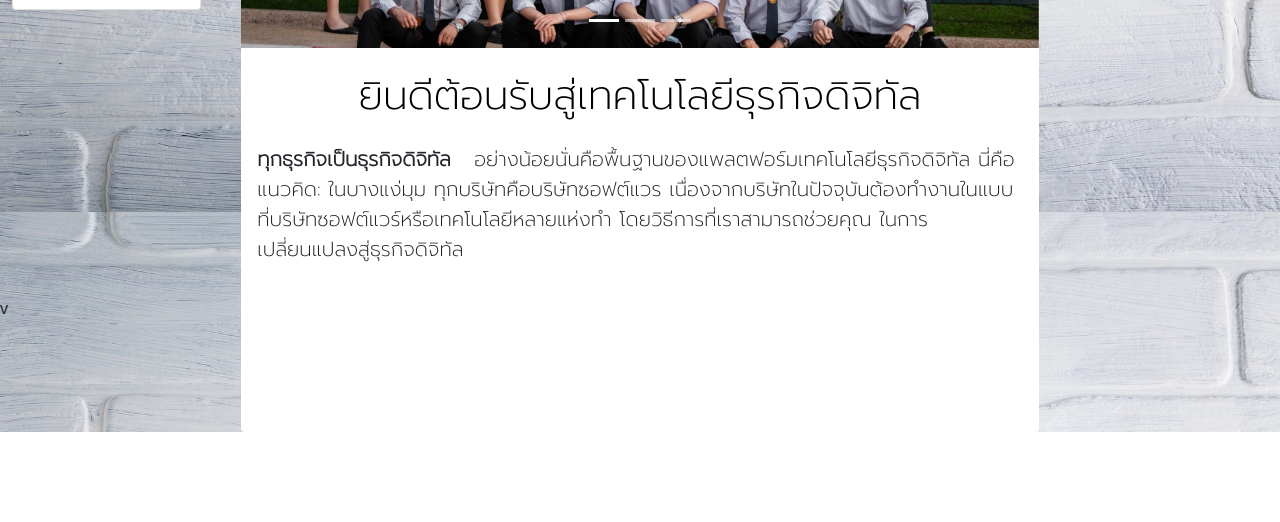
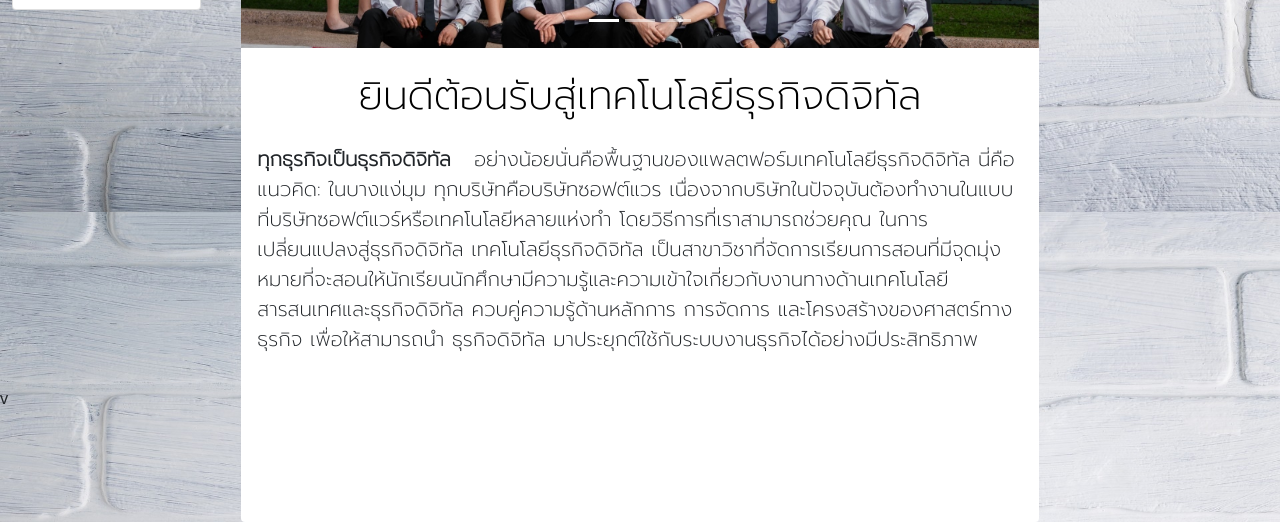
Before and after one commit to kannikaSribuin/Django, a Django app: page / in a window 1280 px wide. Shown: the part 588-1110 px from the top of the page. Before the commit the page ends 1020 px from the top, so only its background shows below. Run offline with Django 4.2, Linux system fonts and the light colour scheme; parts of the project's set-up code (start-up, migrations or seed data) failed here and were passed over; some libraries are stand-ins or nearby versions; some web fonts are replaced.

Commit message:
second commit 25/1/2023

```diff
--- a/ProfileApp/urls.py
+++ b/ProfileApp/urls.py
@@ -9,7 +9,6 @@ urlpatterns = [
     path('interest', views.interest, name='interest'),
     path('career', views.career, name='career'),
     path('shop', views.shop, name='shop'),
-    path('etc', views.etc, name='etc'),
     path('lab10', views.lab10, name='lab10'),
 
 ]
--- a/templates/home.html
+++ b/templates/home.html
@@ -44,6 +44,8 @@ body {
    &nbsp; อย่างน้อยนั่นคือพื้นฐานของแพลตฟอร์มเทคโนโลยีธุรกิจดิจิทัล นี่คือแนวคิด: ในบางแง่มุม ทุกบริษัทคือบริษัทซอฟต์แวร
     เนื่องจากบริษัทในปัจจุบันต้องทำงานในแบบที่บริษัทซอฟต์แวร์หรือเทคโนโลยีหลายแห่งทำ โดยวิธีการที่เราสามารถช่วยคุณ
     ในการเปลี่ยนแปลงสู่ธุรกิจดิจิทัล
+    เทคโนโลยีธุรกิจดิจิทัล เป็นสาขาวิชาที่จัดการเรียนการสอนที่มีจุดมุ่งหมายที่จะสอนให้นักเรียนนักศึกษามีความรู้และความเข้าใจเกี่ยวกับงานทางด้านเทคโนโลยีสารสนเทศและธุรกิจดิจิทัล
+    ควบคู่ความรู้ด้านหลักการ การจัดการ และโครงสร้างของศาสตร์ทางธุรกิจ เพื่อให้สามารถนำ ธุรกิจดิจิทัล มาประยุกต์ใช้กับระบบงานธุรกิจได้อย่างมีประสิทธิภาพ
 </p>
 </div>
 {% endblock %}
```
